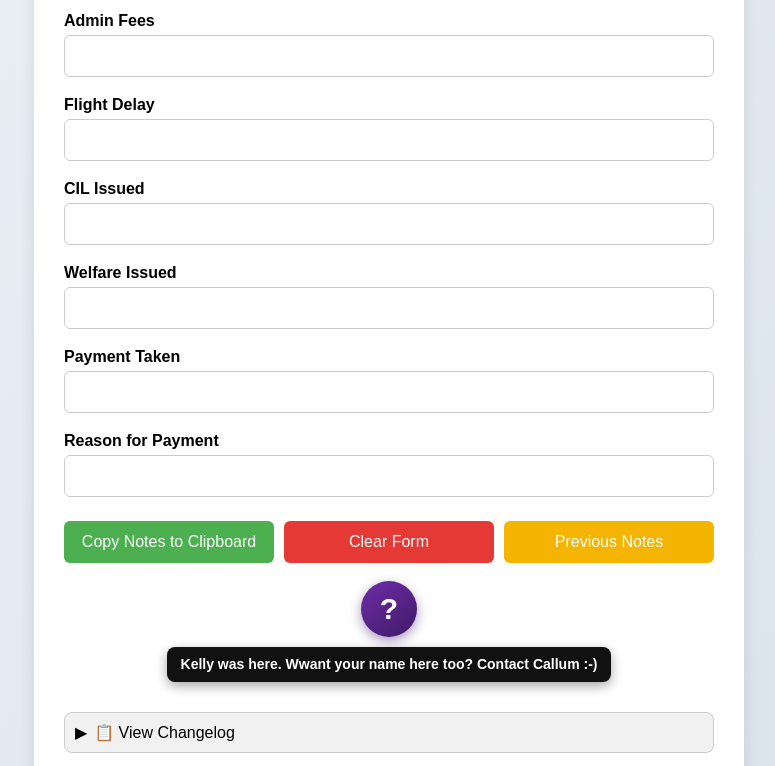
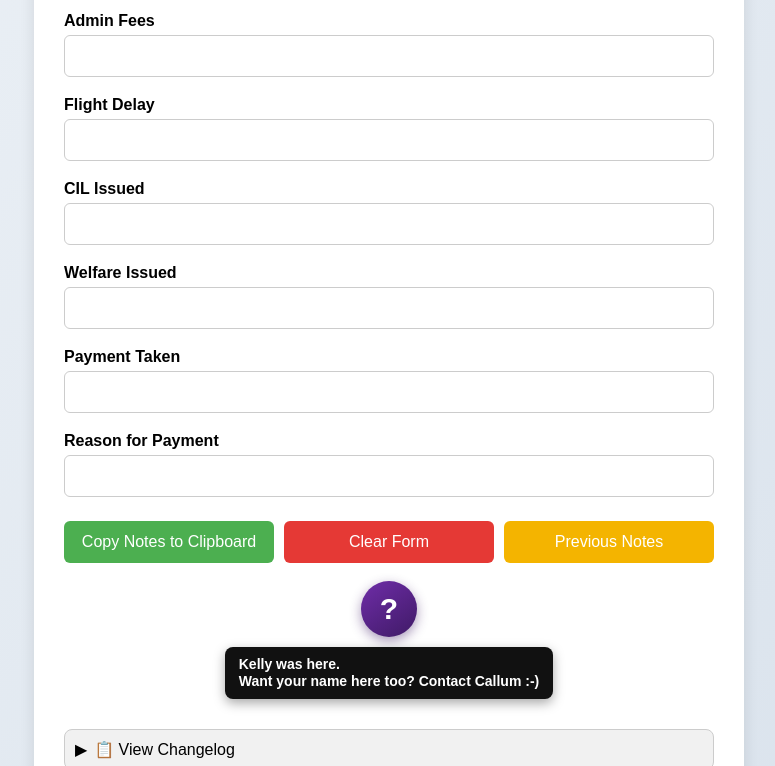
Before and after one commit to CallumRoy/COPSNotes, a plain HTML site: page index.html in a window 1280 px wide. Both pictures are taken after a click on the button "Kelly was here". Shown: the part 748-1514 px from the top of the page, without its empty margins (251-1026 px from the left). Drawn offline with Linux system fonts and the light colour scheme.

Commit message:
Update index.html

```diff
--- a/index.html
+++ b/index.html
@@ -252,8 +252,10 @@
 
     <div class="kelly-button-wrap">
       <button type="button" class="easter-egg" aria-label="Kelly was here">?</button>
-      <span class="kelly-tooltip">Kelly was here.
-        Wwant your name here too? Contact Callum :-)</span>
+      <span class="kelly-tooltip">
+  Kelly was here.<br>
+  Want your name here too? Contact Callum :-)
+</span>
     </div>
 
     <div class="output-box" id="output"></div>
```
